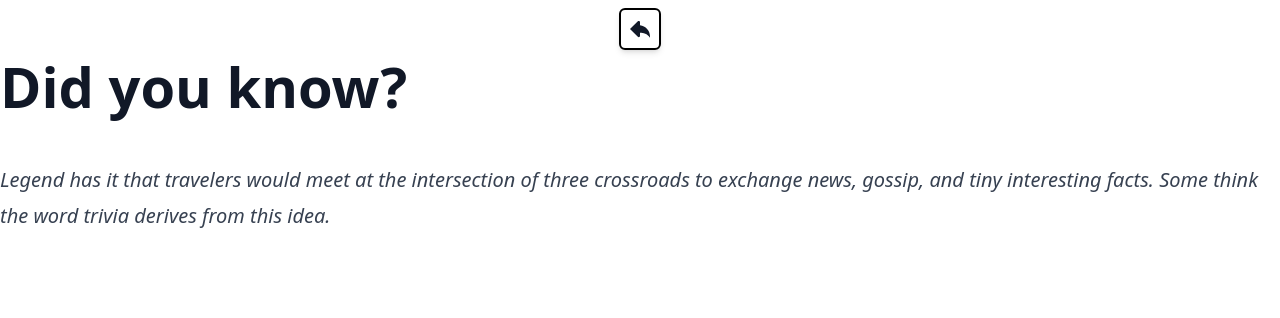
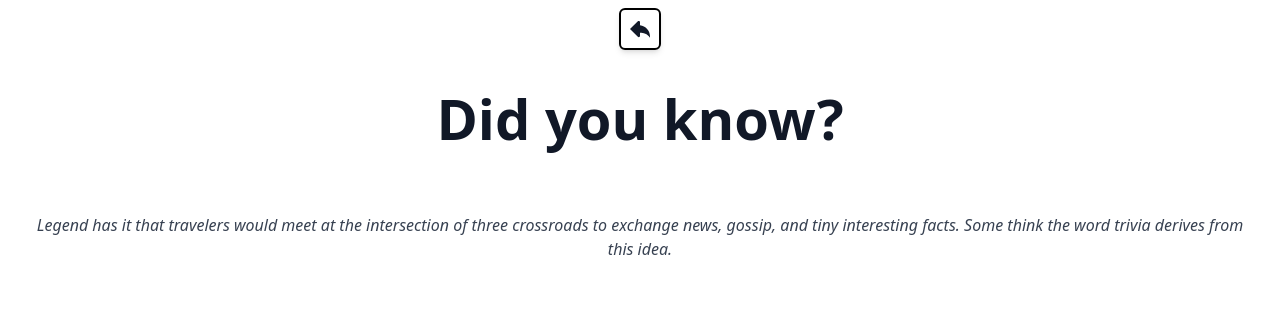
Before and after one commit to MattGomb/opentrivia-app, a Next.js app: page /info in a window 1280 px wide. Shown: the top 318 px of the page. Built offline with nearby package versions, Linux system fonts and the light colour scheme.

Commit message:
Move text to json file

```diff
--- a/src/app/Types.ts
+++ b/src/app/Types.ts
@@ -60,6 +60,8 @@ export interface Texts {
   quizParagraphs: string[];
   triviaTitles: string[];
   triviaParagraphs: string[];
+  pageTitle: string;
+  pageSubtitle: string;
 }
 
 export interface MainButtonProps {
--- a/src/app/info/page.tsx
+++ b/src/app/info/page.tsx
@@ -1,6 +1,7 @@
 import Link from "next/link";
 import Image from "next/image";
 import pubquiz from "./images/pubquiz.jpg";
+import PageTexts from "./texts/PageTexts.json";
 import QuizTexts from "./texts/QuizTexts.json";
 import TriviaTexts from "./texts/TriviaTexts.json";
 import { Texts } from "@/app/types";
@@ -9,6 +10,7 @@ import { TiArrowBack } from "react-icons/ti";
 const Trivia = () => {
   const { quizTitles, quizParagraphs } = QuizTexts as Texts;
   const { triviaTitles, triviaParagraphs } = TriviaTexts as Texts;
+  const { pageTitle, pageSubtitle } = PageTexts as Texts;
   return (
     <section className="prose md:prose-xl max-w-none bg-white">
       <Link href="/" className="flex justify-center p-2">
@@ -17,12 +19,10 @@ const Trivia = () => {
           className="border-solid border-2 hover:border-dashed p-1 rounded-md border-black shadow-md hover:-translate-y-0.5 transition-all duration-100"
         />
       </Link>
-      <header>
-        <h1>Did you know?</h1>
-        <p className="italic">
-          Legend has it that travelers would meet at the intersection of three
-          crossroads to exchange news, gossip, and tiny interesting facts. Some
-          think the word trivia derives from this idea.
+      <header className="flex flex-col items-center mt-8">
+        <h1>{pageTitle}</h1>
+        <p className="italic text-base text-center px-8">
+          {pageSubtitle}
         </p>
       </header>
       <div className="grid grid-cols-3">
--- /dev/null
+++ b/src/app/info/texts/PageTexts.json
@@ -0,0 +1,4 @@
+{
+  "pageTitle": "Did you know?",
+  "pageSubtitle": "Legend has it that travelers would meet at the intersection of three crossroads to exchange news, gossip, and tiny interesting facts. Some think the word trivia derives from this idea."
+}
```
